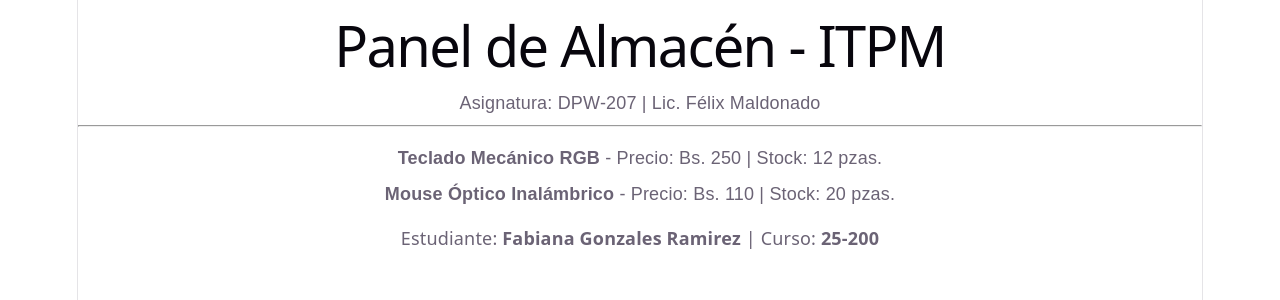
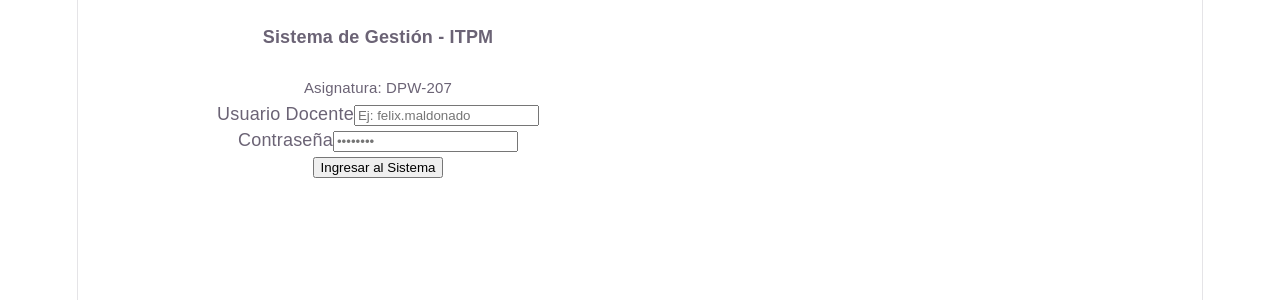
Before and after one commit to carlos-sif/app--vue, a Vue app: page / in a window 1280 px wide. Shown: the top 300 px of the page. Built offline with nearby package versions, Linux system fonts and the light colour scheme.

Commit message:
user-pswrd

```diff
--- a/src/App.vue
+++ b/src/App.vue
@@ -1,30 +1,111 @@
 <script setup lang="ts">
-// Pegamos el contrato y los datos de la pizarra
+import { ref } from 'vue';
+// 1. CONTRATOS DE TIPADO (TypeScript Estricto)
 interface Producto {
 id: number;
 nombre: string;
 precio: number;
 stock: number;
 }
+// 2. ESTADO REACTIVO (Memoria RAM)
+const isAuthenticated = ref<boolean>(false);
+const username = ref<string>('');
+const password = ref<string>('');
+const errorMessage = ref<string>('');
+// 3. DATOS DEL ALMACÉN
 const listaProductos: Producto[] = [
 { id: 101, nombre: "Teclado Mecánico RGB", precio: 250, stock: 12 },
-{ id: 102, nombre: "Mouse Óptico Inalámbrico", precio: 110, stock: 20 }
+{ id: 102, nombre: "Mouse Óptico Inalámbrico", precio: 110, stock: 20 },
+{ id: 103, nombre: "Monitor Gamer 24' 144Hz", precio: 1450, stock: 5 }
 ];
+// 4. LÓGICA DE CONTROL DE ACCESO
+const handleLogin = (): void => {
+if (username.value === 'felix.maldonado' && password.value === 'itpm2026') {
+isAuthenticated.value = true;
+errorMessage.value = '';
+} else {
+errorMessage.value = '❌ Credenciales incorrectas. Intente de nuevo, colega.';
+}
+};
+const handleLogout = (): void => {
+isAuthenticated.value = false;
+username.value = '';
+password.value = '';
+};
 </script>
 <template>
-<div class="container mt-5 text-center" style="font-family: sans-serif;">
-<div class="alert alert-success shadow">
-<h1> Panel de Almacén - ITPM</h1>
-<p>Asignatura: DPW-207 | Lic. Félix Maldonado</p>
-<hr>
-<ul style="list-style: none; padding: 0;">
-  <li v-for="p in listaProductos" :key="p.id" style="margin-bottom: 10px;">
-<b>{{ p.nombre }}</b> - Precio: Bs. {{ p.precio }} | Stock: {{ p.stock }} pzas.
+<div class="container mt-5" style="font-family: sans-serif; max-width: 600px;">
+<div v-if="!isAuthenticated" class="card shadow border-0">
+  <div class="card-header bg-dark text-white text-center py-3">
+<h4 class="mb-0"> Sistema de Gestión - ITPM</h4>
+<small class="text-muted">Asignatura: DPW-207</small>
+</div>
+<div class="card-body p-4">
+<form @submit.prevent="handleLogin">
+<div class="mb-3">
+<label class="form-label fw-bold">Usuario Docente</label>
+<input
+v-model="username"
+type="text"
+class="form-control"
+placeholder="Ej: felix.maldonado"
+required
+/>
+</div>
+<div class="mb-3">
+<label class="form-label fw-bold">Contraseña</label>
+<input
+v-model="password"
+type="password"
+class="form-control"
+placeholder="••••••••"
+required
+/>
+</div>
+
+<div v-if="errorMessage" class="alert alert-danger py-2 text-center small mb-
+3">
+
+{{ errorMessage }}
+</div>
+<button type="submit" class="btn btn-primary w-100 fw-bold py-2 shadow-sm">
+Ingresar al Sistema
+</button>
+</form>
+</div>
+</div>
+<div v-else class="card shadow border-0">
+<div class="card-header bg-success text-white d-flex justify-content-between
+align-items-center py-3">
+<h5 class="mb-0"> Panel de Almacén - Activo</h5>
+<button @click="handleLogout" class="btn btn-sm btn-light fw-bold shadow-sm">
+Salir
+</button>
+</div>
+<div class="card-body p-4 text-center">
+<h4 class="text-success fw-bold">¡Bienvenido, Lic. Félix Maldonado!</h4>
+<p class="text-muted small">Control de Inventarios en Tiempo Real</p>
+<hr />
+<ul class="list-group list-group-flush text-start">
+<li
+v-for="p in listaProductos"
+:key="p.id"
+
+class="list-group-item d-flex justify-content-between align-items-center py-
+3"
+
+>
+<div>
+ <span class="fw-bold">{{ p.nombre }}</span>
+<br />
+<small class="text-muted">ID: {{ p.id }}</small>
+</div>
+<span class="badge bg-dark rounded-pill">
+Bs. {{ p.precio }} | Stock: {{ p.stock }} pzas.
+</span>
 </li>
 </ul>
 </div>
 </div>
-<p class="text-center mt-4">
-  Estudiante: <b>Fabiana Gonzales Ramirez</b> | Curso: <b>25-200</b>
-</p>
+</div>
 </template>
```
